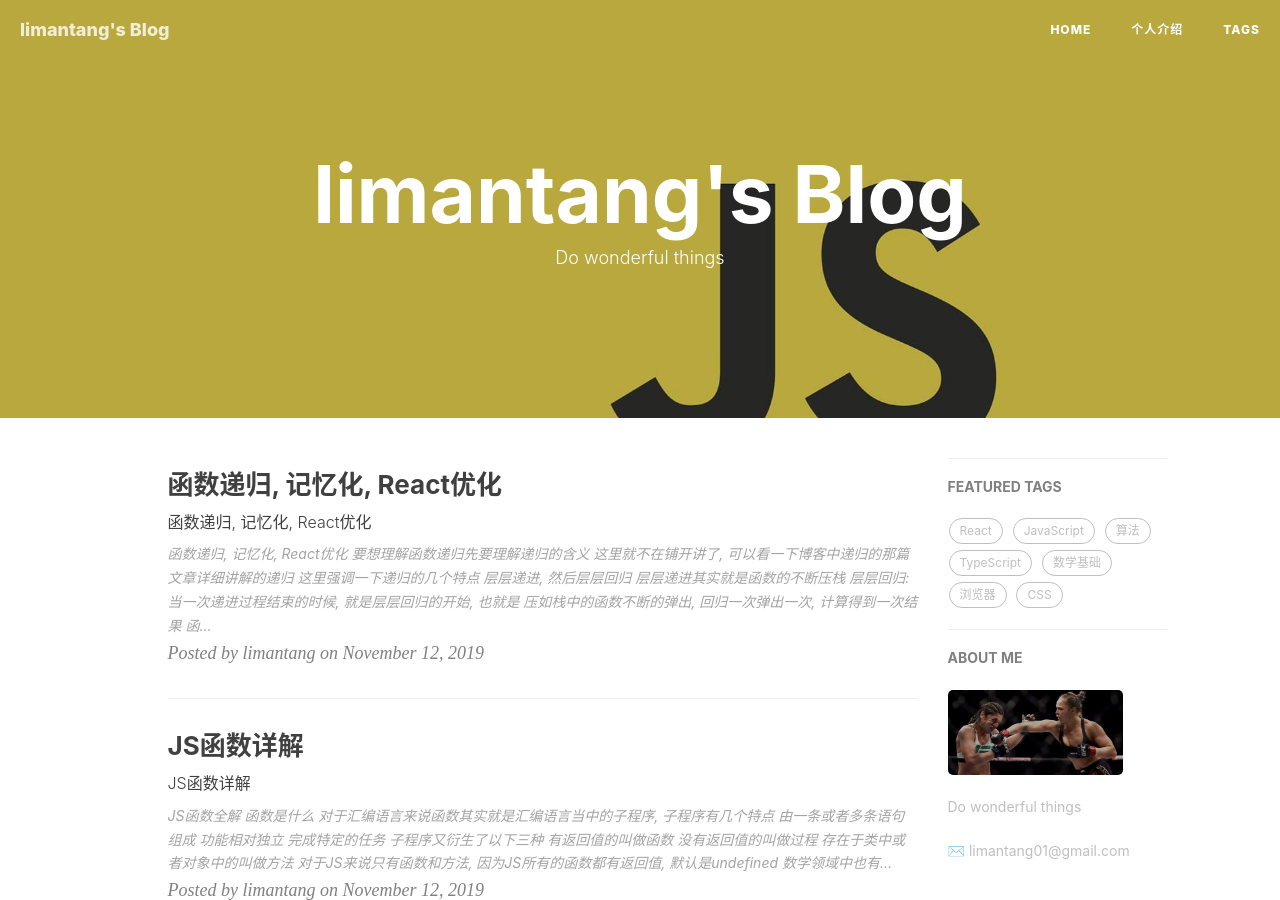
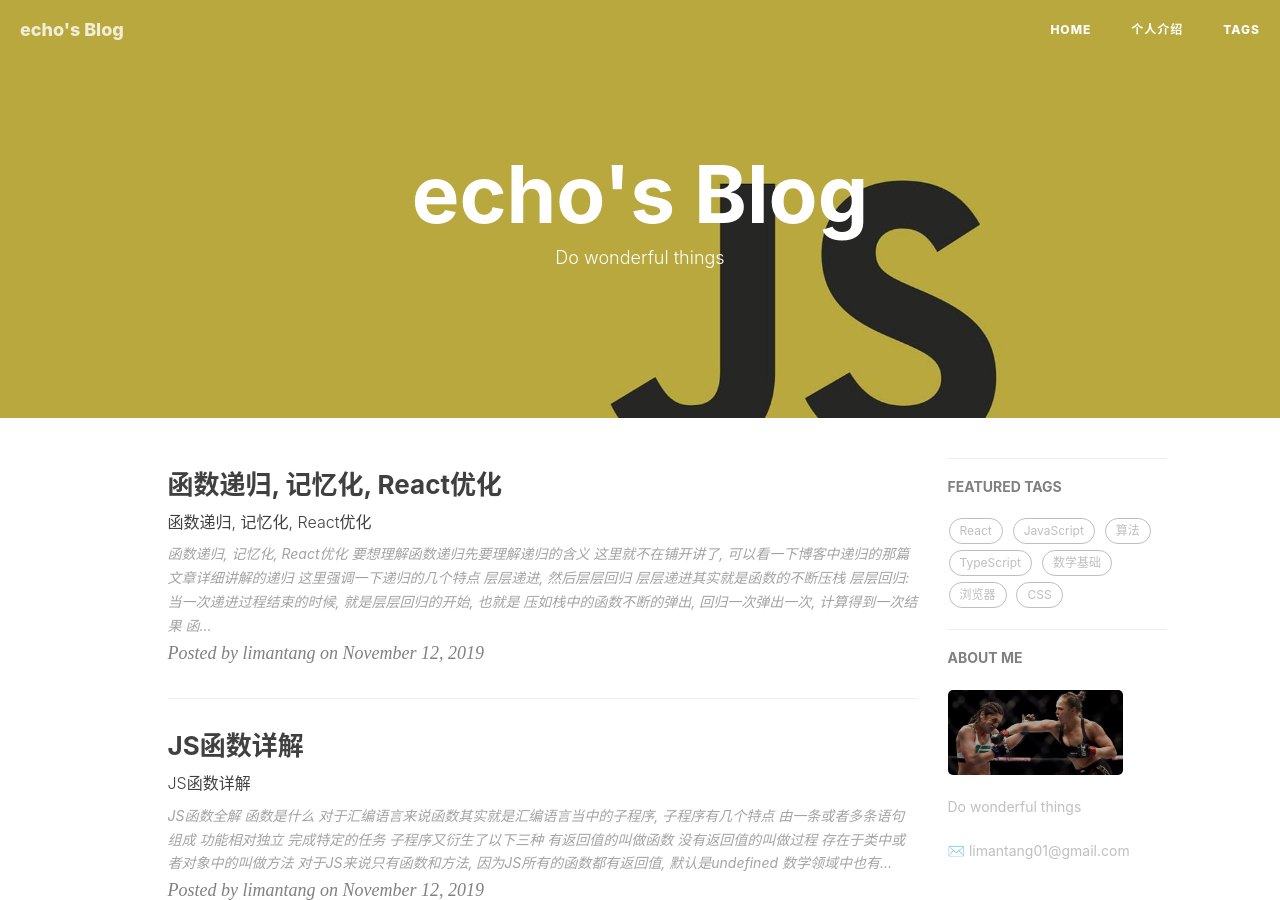
Before and after one commit to echoheart/echoheart.github.io, a Jekyll site: the page built from index.html, in a window 1280 px wide and 900 px high. Built offline with Jekyll 4.4.1, drawn with Linux system fonts in a browser that asks for light colours; nearby versions of some CDN libraries; the list of posts is cut into pages by our own code; comment, search, counter and statistics services are not loaded; some of the changed text lies outside the part shown.

Commit message:
修改基本信息

```diff
--- a/_config.yml
+++ b/_config.yml
@@ -1,5 +1,5 @@
 # Site settings
-title: limantang's Blog
+title: echo's Blog
 SEOTitle: 李满堂的博客
 header-img: img/post-bg-js-version.jpg
 email: limantang01@gmail.com
```
